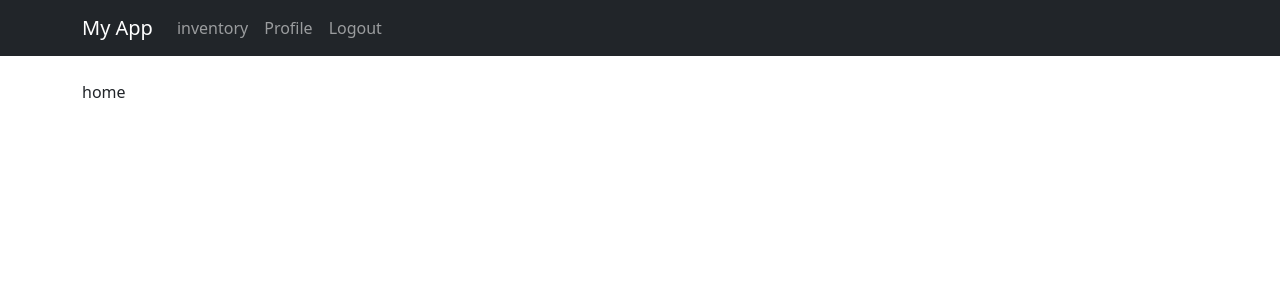
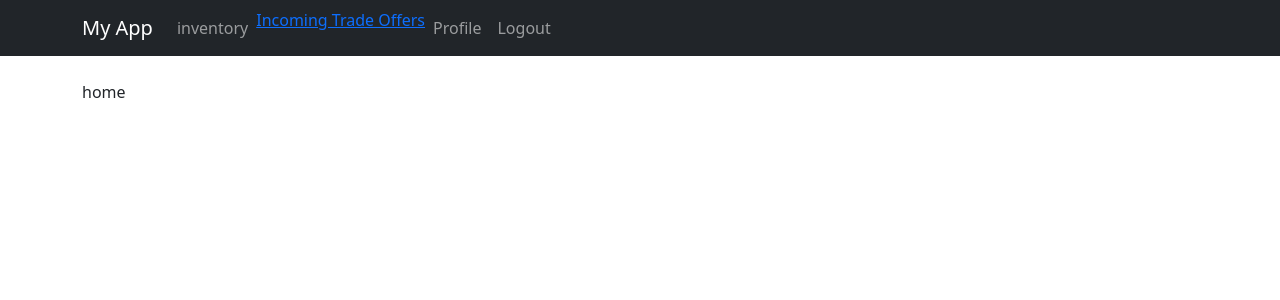
Before and after one commit to sailor-june/TRADE_V2, a Django app: page / in a window 1280 px wide. Shown: the top 300 px of the page. Run offline with Django 4.2, Linux system fonts and the light colour scheme; the visitor is signed in with stand-in values (Sample User, id 1); some libraries are stand-ins or nearby versions.

Commit message:
implements trade functionality

```diff
--- a/main_app/models.py
+++ b/main_app/models.py
@@ -30,3 +30,4 @@ class TradeOffer(models.Model):
     item_to_trade = models.ForeignKey(Item, on_delete=models.CASCADE)
     item_requested = models.ForeignKey(Item, on_delete=models.CASCADE, related_name='received_trade_offers')
     message = models.CharField(max_length=100)
+    accepted = models.BooleanField(default=False)
--- a/main_app/templates/base.html
+++ b/main_app/templates/base.html
@@ -25,7 +25,8 @@
         <li class="nav-item">
             <a class="nav-link" href="{% url 'inventory' %}">inventory</a>
           </li>
-
+        <li><a href="{% url 'incoming_trade_offers' %}">Incoming Trade Offers</a>
+        </li>
         <li class="nav-item">
           <a class="nav-link" href="{% url 'profile' %}">Profile</a>
         </li>
--- a/main_app/urls.py
+++ b/main_app/urls.py
@@ -11,6 +11,9 @@ urlpatterns = [
     path("inventory/",views.inventory_view, name='inventory'),
     path("add_item/",views.add_item,name="add_item"),
     path('trade/<int:item_id>/', views.send_trade_offer, name='send_offer'),
-    path('<str:username>/', views.view_profile, name='view_profile'),
+    path('profile/<str:username>/', views.view_profile, name='view_profile'),
     path('trade/confirm/<int:item_id>', views.trade_confirmation, name='confirm_trade_offer'),
+    path('tradeoffer/<int:trade_offer_id>/', views.view_trade_offer, name='view_trade_offer'),
+    path('incoming-trade-offers/', views.incoming_trade_offers, name='incoming_trade_offers'),
+
 ]
--- a/main_app/views.py
+++ b/main_app/views.py
@@ -137,31 +137,53 @@ def send_trade_offer(request, item_id):
     user_inventory = Item.objects.filter(owner=request.user)
     return render(request, 'confirm_trade_offer.html', {'item': item, 'inventory':user_inventory})
 
-# @login_required
-# def trade_confirmation(request, item_id):
-#     item = get_object_or_404(Item, item_id=item_id)
-#     if request.method == 'POST':
-#         # create and save TradeOffer object
-#         trade_offer = TradeOffer(
-#             sender=request.user,
-#             receiver=item.owner,
-#             item_to_trade=item,
-#             item_requested=item_requested,
-#             message=request.POST.get('message')
-#         )
-#         trade_offer.save()
 
-#         # update trade offer with selected item to trade
-#         item_to_trade_id = request.POST.get('item_to_trade')
-#         item_to_trade = get_object_or_404(Item, item_id=item_to_trade_id)
-#         trade_offer.item_to_trade = item_to_trade
-#         trade_offer.save()
 
-#         # confirm trade
-#         messages.success(request, 'Trade offer sent!')
-#         return redirect('home')
-#     else:
-#         return render(request, 'confirm_trade_offer.html', {'item': item, 'inventory': request.user.profile.get_inventory_items()})
+def view_trade_offer(request, trade_offer_id):
+    trade_offer = get_object_or_404(TradeOffer, id=trade_offer_id)
+
+    if request.user != trade_offer.receiver:
+        return render(request, 'error.html')
+    if request.method == 'POST':
+        if 'accept' in request.POST:
+            # switch items between users
+            sender = Profile.objects.get(user=trade_offer.sender)
+            sender_inventory = sender.inventory
+
+
+            receiver = Profile.objects.get(user=trade_offer.receiver)
+            receiver_inventory = receiver.inventory
+
+            trade_offer.item_to_trade.owner = receiver.user
+            trade_offer.item_requested.owner = sender.user
+
+            trade_offer.item_to_trade.save()
+            trade_offer.item_requested.save()
+
+            receiver_inventory.add(trade_offer.item_to_trade)
+            receiver_inventory.remove(trade_offer.item_requested)
+            sender_inventory.add(trade_offer.item_requested)
+            sender_inventory.remove(trade_offer.item_to_trade)
+
+
+
+            # mark trade offer as completed
+            trade_offer.accepted = True
+            trade_offer.save()
+
+            return redirect('home')
+        elif 'decline' in request.POST:
+            trade_offer.delete()
+            return redirect('home')
+
+    context = {
+        'trade_offer': trade_offer
+    }
+
+    return render(request, 'view_trade_offer.html', context)
+
+
+
 def trade_confirmation(request, item_id):
     item = get_object_or_404(Item, item_id=item_id)
     inventory = Item.objects.filter(owner=request.user)
@@ -182,3 +204,9 @@ def trade_confirmation(request, item_id):
     else:
         form = TradeOfferForm()
     return render(request, 'confirm_trade_offer.html', {'form': form, 'inventory': inventory, 'item': item})
+
+@login_required
+def incoming_trade_offers(request):
+    trade_offers = TradeOffer.objects.filter(receiver=request.user, accepted=False)
+    context = {'trade_offers': trade_offers}
+    return render(request, 'incoming_trade_offers.html', context)
```
Also changed, not shown: main_app/templates/incoming_trade_offers.html (added, +12 -0 lines), main_app/templates/view_trade_offer.html (added, +14 -0 lines), main_app/migrations/0008_tradeoffer_accepted.py (added).
